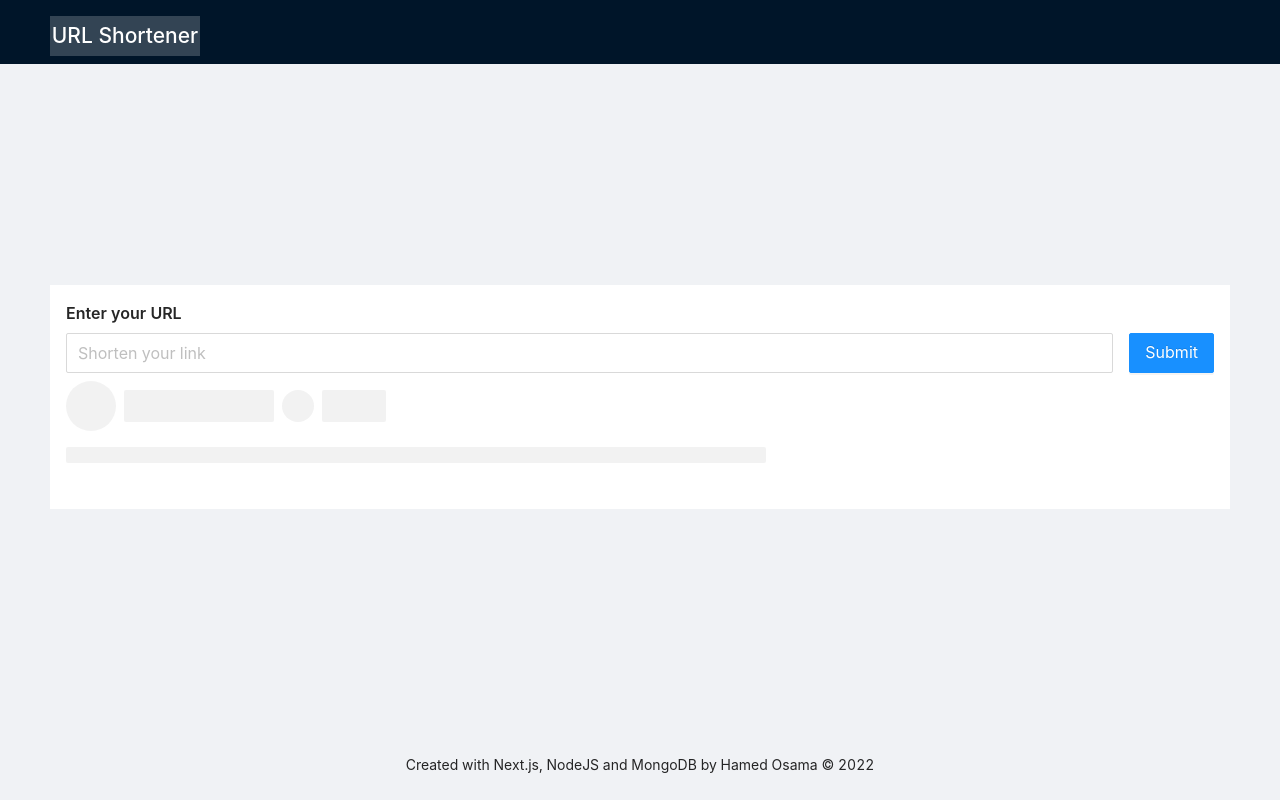
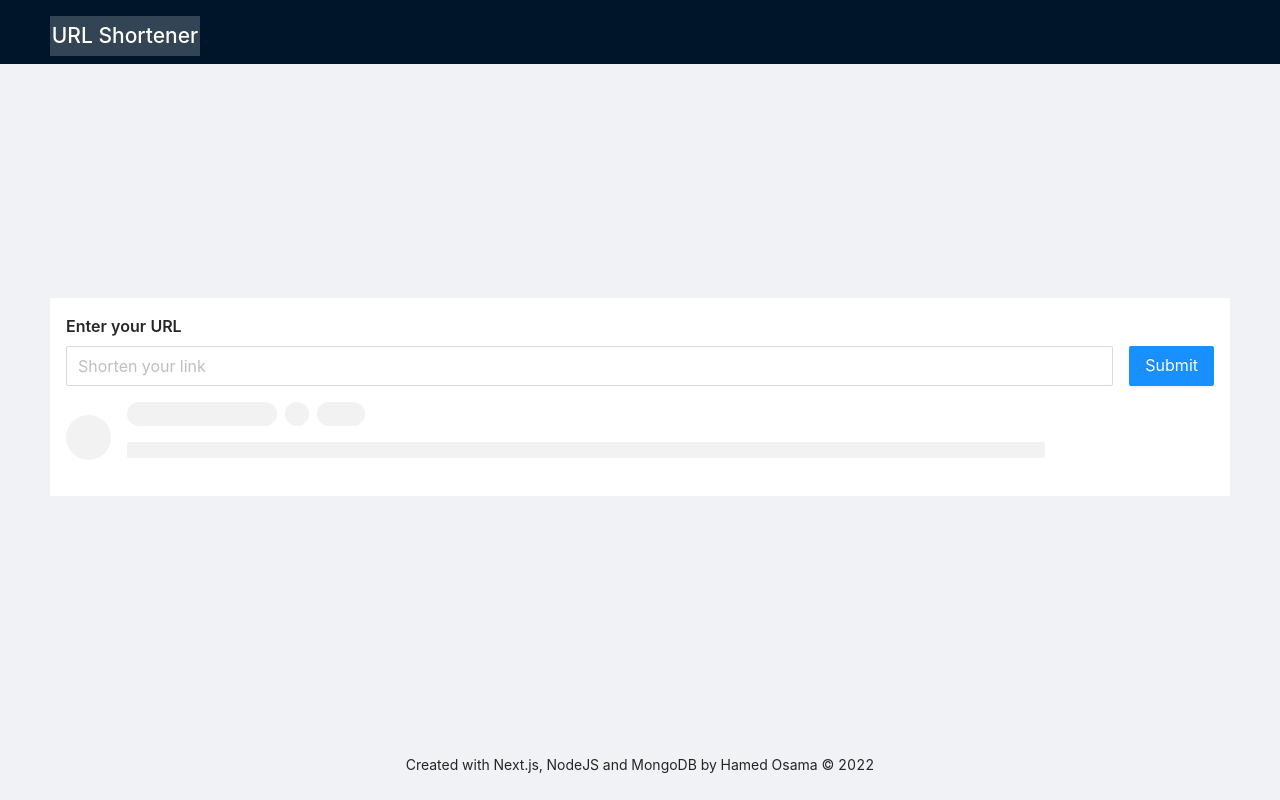
Before and after one commit to HamedOsama/url-shortener, a Next.js app: page / in a window 1280 px wide. Built offline with nearby package versions, Linux system fonts and the light colour scheme.

Commit message:
save hashes to localstorage

```diff
--- a/next.config.js
+++ b/next.config.js
@@ -5,6 +5,7 @@ const nextConfig = {
 }
 
 module.exports = {
+  compiler: { styledComponents: true },
   reactStrictMode: true,
   swcMinify: true,
   rewrites: async () => {
--- a/package.json
+++ b/package.json
@@ -11,18 +11,21 @@
   "dependencies": {
     "antd": "^4.23.6",
     "axios": "^1.1.3",
+    "babel-plugin-styled-components": "^2.0.7",
     "mongodb": "^4.11.0",
     "mongoose": "^6.6.7",
     "nanoid": "^4.0.0",
     "next": "12.3.1",
     "react": "18.2.0",
     "react-dom": "18.2.0",
-    "redis": "^4.3.1"
+    "redis": "^4.3.1",
+    "styled-components": "^5.3.6"
   },
   "devDependencies": {
     "@types/node": "18.11.4",
     "@types/react": "18.0.21",
     "@types/react-dom": "18.0.6",
+    "@types/styled-components": "^5.1.26",
     "eslint": "8.26.0",
     "eslint-config-next": "12.3.1",
     "typescript": "4.8.4"
--- /dev/null
+++ b/src/components/CustomSkeleton.tsx
@@ -0,0 +1,54 @@
+import { Skeleton, Space } from "antd"
+import { NextPage } from "next"
+import styled from "styled-components"
+
+const Container = styled.div`
+  display: flex;
+  align-items: center;
+  gap: 1rem;
+  margin: 0.5rem 0;
+  width: 100%;
+`
+const AvatarContainer = styled.div`
+
+`
+
+const DataContainer = styled.div`
+  width: 80%;
+`
+const FirstLevel = styled.div`
+  display: flex;
+  align-items: center;
+  gap: 0.5rem;
+  margin: 0 0 1rem;
+`
+
+const SecondLevel = styled.div`
+width: 100%;
+`
+const CustomSkelton: NextPage = () => {
+  return (
+    <Container>
+      <AvatarContainer>
+        <Skeleton.Avatar style={{ width: '45px', height: '45px' }} />
+      </AvatarContainer>
+      <DataContainer>
+        <FirstLevel>
+          <Skeleton.Button style={{ width: '150px' }} size="small" shape="round" />
+          <Skeleton.Button shape="circle" size="small" />
+          <Skeleton.Button shape="round" size="small" />
+        </FirstLevel>
+        <SecondLevel>
+          <Skeleton
+            title={false}
+            paragraph={{ rows: 1, width: '100%', }}
+          >
+            <h2>hamed</h2>
+          </Skeleton>
+
+        </SecondLevel>
+      </DataContainer>
+    </Container>
+  )
+}
+export default CustomSkelton
--- a/src/pages/index.tsx
+++ b/src/pages/index.tsx
@@ -9,6 +9,7 @@ import type { NextPage } from 'next'
 import Head from 'next/head'
 import Image from 'next/image'
 import { useState } from 'react'
+import CustomSkelton from '../components/CustomSkeleton'
 import styles from '../styles/Home.module.css'
 
 const { Title } = Typography;
@@ -32,11 +33,28 @@ const Home: NextPage = () => {
     // console.log(form.getFieldError('url').join(' '))
   }
 
+  const addToLocalStorage = (url: string) => {
+    const oldData = window.localStorage.getItem('hashes')
+    const formattedUrl = {
+      hash: url
+    }
+    let newFormat = [];
+    if (oldData) {
+      newFormat = JSON.parse(oldData);
+      newFormat.push(formattedUrl);
+      window.localStorage.setItem('hashes', JSON.stringify(newFormat));
+    }
+    else {
+      newFormat.push(formattedUrl)
+      window.localStorage.setItem('hashes', JSON.stringify(newFormat));
+    }
+  }
   const submitHandler = async (Link: LinkType) => {
     try {
       const req = await axios.post('/api/addUrl', {
         ...Link
       })
+      addToLocalStorage(req?.data?.url?.key)
       setStatus(prev => 'success');
       setMessage(prev => 'http://localhost:3000/' + req?.data?.url?.key)
     } catch (e: any) {
@@ -102,20 +120,7 @@ const Home: NextPage = () => {
               </div>
             </div>
           </Form>
-          <div>
-            <Space>
-              <Skeleton.Avatar style={{ width: '50px', height: '50px' }} />
-              <Skeleton.Button style={{ width: '150px' }} />
-              <Skeleton.Button shape="circle" />
-              <Skeleton.Button />
-            </Space>
-            <Space style={{ display: 'block', margin: "1rem 0" }}>
-              <Skeleton
-                title={false}
-                paragraph={{ rows: 1 }}
-              />
-            </Space>
-          </div>
+          <CustomSkelton />
           {
             status === 'error' ||
               status === 'success' ?
```
Also changed, not shown: 1 other file (tests, documents, lock files or other folders).
